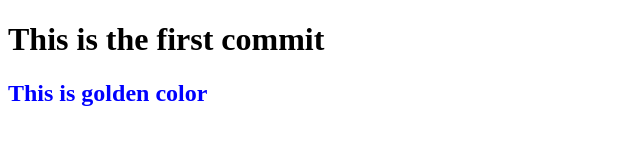
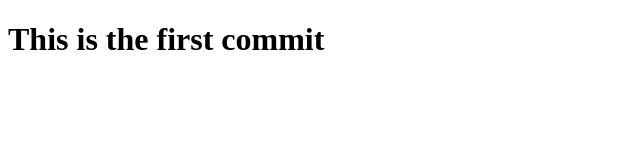
Before and after one commit to CsdSreekanta/first-repo, a plain HTML site: page index.html in a window 1280 px wide. Shown: the whole page, without its empty margins (0-640 px from the left). Drawn offline with Linux system fonts and the light colour scheme.

Commit message:
delete one item

```diff
--- a/index.html
+++ b/index.html
@@ -8,6 +8,6 @@
 </head>
 <body>
     <h1>This is the first commit</h1>
-    <h2 style="color:blue">This is golden color</h2>
+
 </body>
 </html>
```
